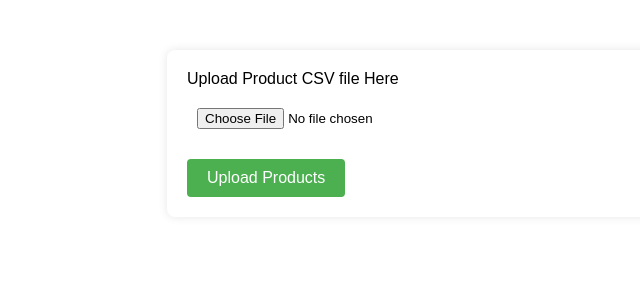
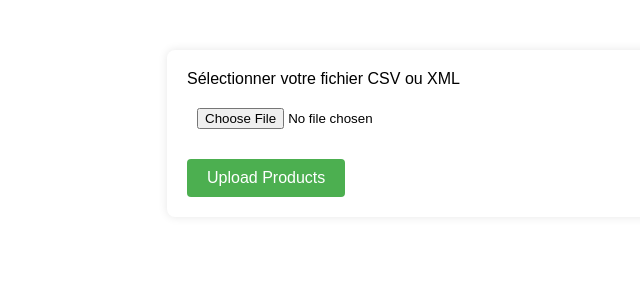
Before and after one commit to legalito/CsvToJSon, a PHP site: page /version-2.php in a window 1280 px wide. Shown: the top 300 px of the page, without its empty margins (133-773 px from the left). Run offline with PHP 8.4, Linux system fonts and the light colour scheme.

Commit message:
update select

```diff
--- a/conversion.php
+++ b/conversion.php
@@ -11,12 +11,12 @@ class conversion{
     }
 
     public function getFile($fileImport){
-        $extension = strstr(basename($fileImport['name'],".csv"),".");
-        if($extension == ""){
+        $extension = pathinfo($fileImport['name'], PATHINFO_EXTENSION);
+        if($extension === "csv"){
             $this->filename = basename($fileImport['name'],".csv");
             $this->file = fopen($fileImport['tmp_name'], "r");
             $this->convertCSV();
-        }else {
+        }else if ($extension === "xml") {
             $this->filename = basename($fileImport['name'],".xml");
             $this->convertXML($fileImport['tmp_name']);
         }
--- a/version-2.php
+++ b/version-2.php
@@ -11,7 +11,7 @@
 <body>
     <form enctype='multipart/form-data' action='' method='post'>
 
-        <label>Upload Product CSV file Here</label>
+        <label>Sélectionner votre fichier CSV ou XML</label>
 
         <input size='50' type='file' name='filename'>
         </br>
```
